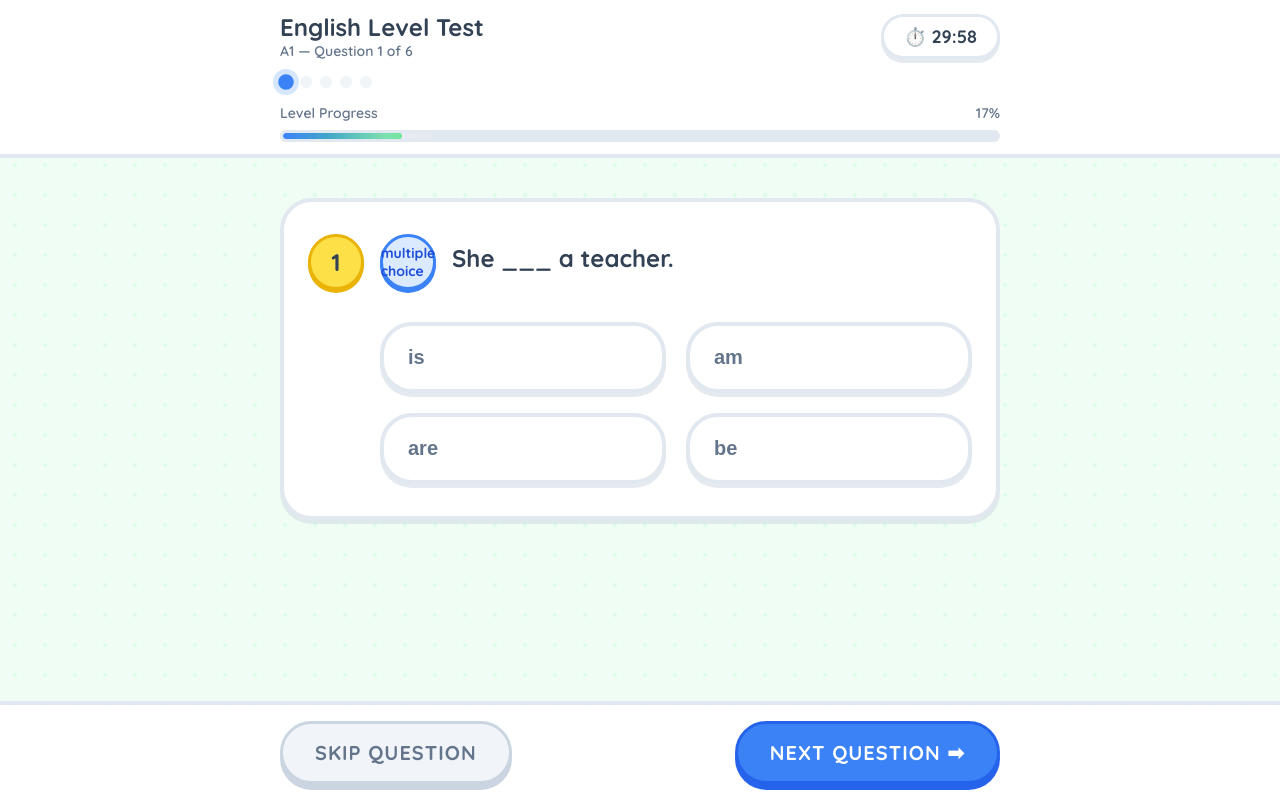
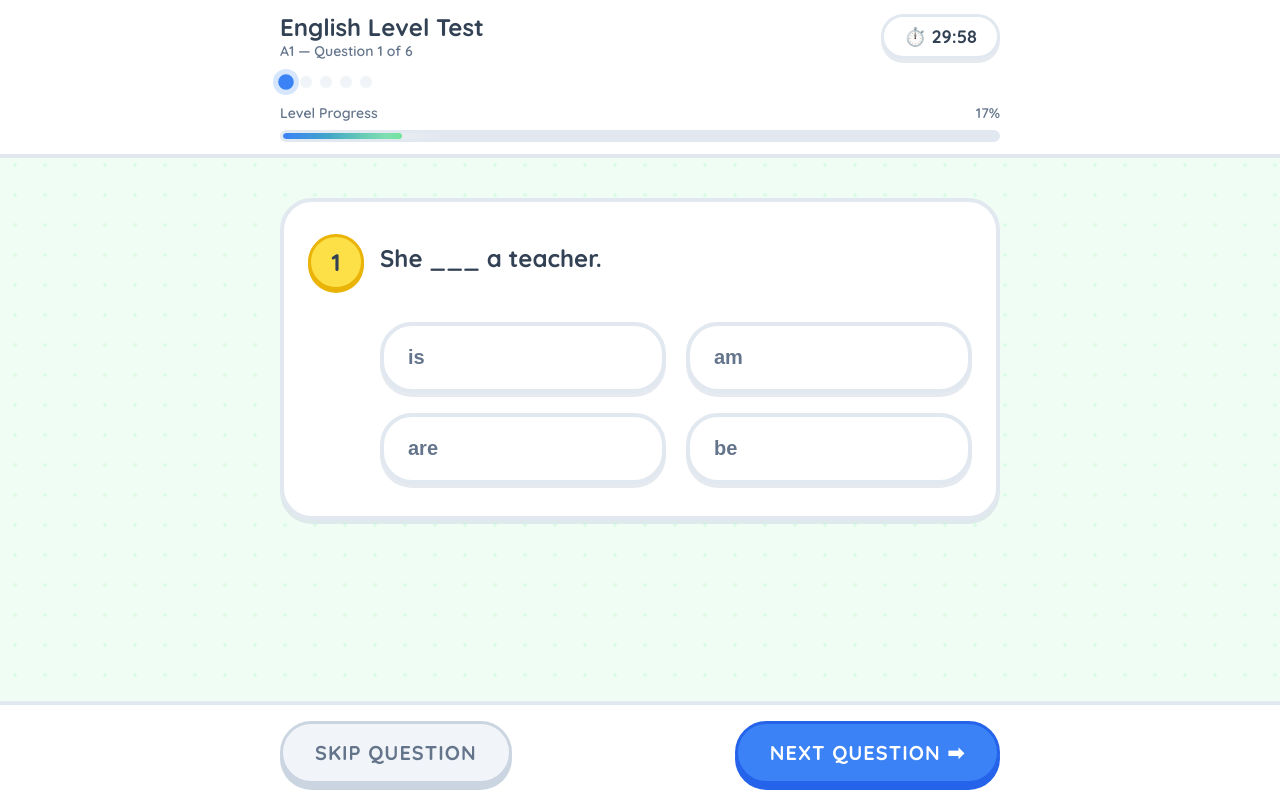
Before and after one commit to eldor-firdavsov/LevelTest, a React (Vite) app: page / in a window 1280 px wide. Both pictures are taken after a click on the button "START TEST! 🚀". Built offline with nearby package versions, Linux system fonts and the light colour scheme.

Commit message:
Remove question type badges from testing screen

```diff
--- a/src/App.jsx
+++ b/src/App.jsx
@@ -361,15 +361,6 @@ export default function App() {
     const isLastInLevel = currentQuestionInLevel === levelQuestions.length - 1;
     const progressPercent = ((currentQuestionInLevel + 1) / levelQuestions.length) * 100;
 
-    const getBadgeTypeClass = (type) => {
-      switch(type) {
-        case 'multiple_choice': return 'type-mc';
-        case 'fill_blank': return 'type-fill';
-        case 'translate': return 'type-translate';
-        default: return '';
-      }
-    };
-
     const getLevelDotClass = (index) => {
       if (index < currentLevelIndex) return 'completed';
       if (index === currentLevelIndex) return 'current';
@@ -422,9 +413,6 @@ export default function App() {
           <div key={currentQuestion.id} className="q-container animate-slide-in">
             <div className="q-header">
               <div className="q-badge">{currentQuestion.id}</div>
-              <div className={`q-badge ${getBadgeTypeClass(currentQuestion.type)}`} style={{ fontSize: '0.875rem' }}>
-                {currentQuestion.type.replace('_', ' ')}
-              </div>
               <div className="q-text">{currentQuestion.prompt}</div>
             </div>
 
@@ -465,13 +453,13 @@ export default function App() {
         <div className="bottom-nav">
           <div className="container flex-between" style={{ padding: '0 var(--spacing-6)' }}>
             <button onClick={handleSkip} className="kid-btn btn-skip">
-              {isLastInLevel ? 'Skip & Finish' : 'Skip Question'}
+              {isLastInLevel ? 'Skip Question' : 'Skip Question'}
             </button>
             <button
               onClick={handleNext}
               className={`kid-btn ${isLastInLevel ? 'btn-finish' : 'btn-primary'}`}
             >
-              {isLastInLevel ? 'Finish Test 🎉' : 'Next Question ➡'}
+              {isLastInLevel ? 'Next Question' : 'Next Question ➡'}
             </button>
           </div>
         </div>
```
